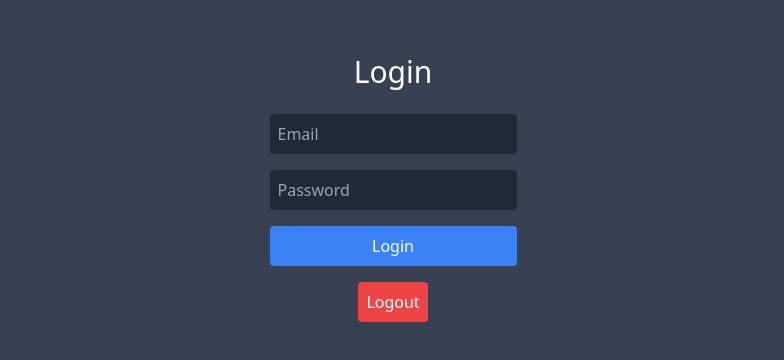
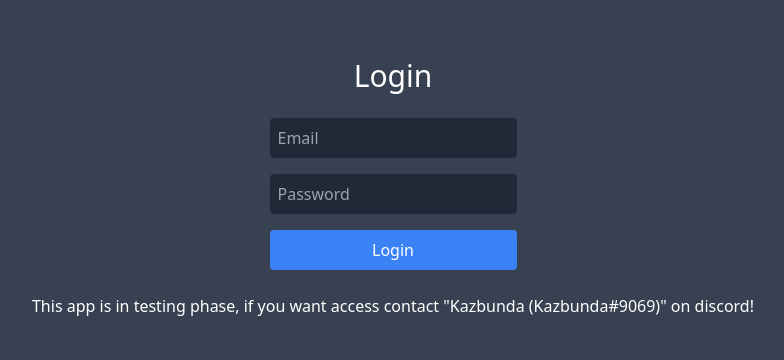
Before and after one commit to KazbundaYTB/Website-ReactToDo, a React (Create React App) app in the folder todo/: page / in a window 1280 px wide. Shown: the part 212-572 px from the top of the page, without its empty margins (247-1031 px from the left). Built offline with nearby package versions, Linux system fonts and the light colour scheme; no server answers.

Commit message:
Added text to login screen.

```diff
--- a/todo/src/components/LoginScreen.jsx
+++ b/todo/src/components/LoginScreen.jsx
@@ -1,6 +1,6 @@
 // Login.jsx
 import React, { useState } from "react";
-import { getAuth, signInWithEmailAndPassword, signOut } from "firebase/auth";
+import { getAuth, signInWithEmailAndPassword } from "firebase/auth";
 
 const Login = ({ setUser }) => {
   const [email, setEmail] = useState('');
@@ -19,10 +19,6 @@ const Login = ({ setUser }) => {
     }
   };
 
-  const handleLogout = async () => {
-    await signOut(auth);
-    setUser(null);
-  };
 
   return (
     <div className="flex flex-col items-center justify-center min-h-screen bg-gray-700 text-white">
@@ -45,7 +41,8 @@ const Login = ({ setUser }) => {
         />
         <button type="submit" className="p-2 bg-blue-500 rounded">Login</button>
       </form>
-      <button onClick={handleLogout} className="p-2 mt-4 bg-red-500 rounded">Logout</button>
+      <br />
+      <p>This app is in testing phase, if you want access contact "Kazbunda (Kazbunda#9069)" on discord!</p>
     </div>
   );
 };
```
